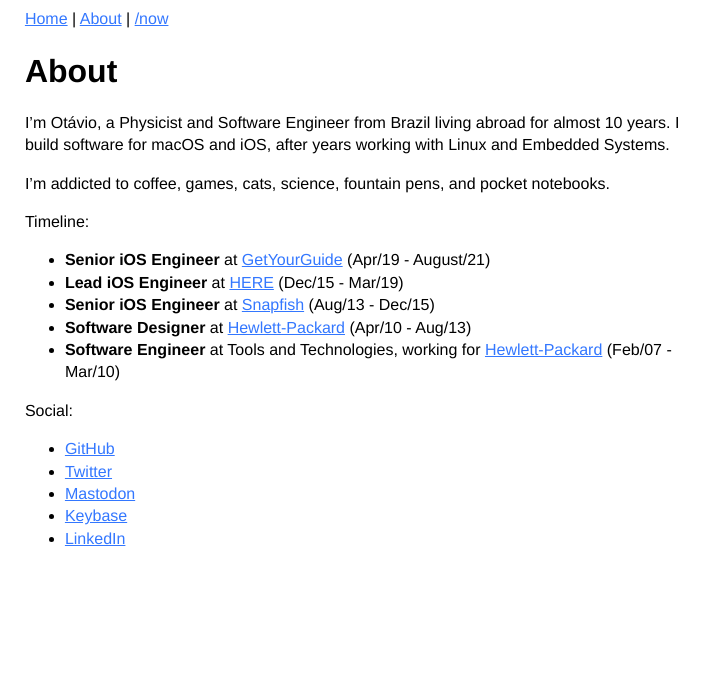
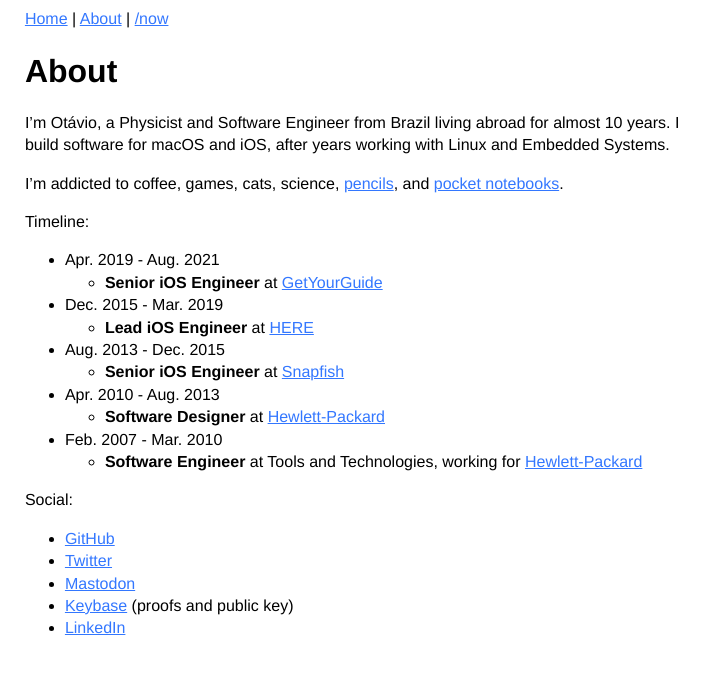
Before and after one commit to otaviocc/otaviocc.github.com, a Jekyll site: the page built from about.md, in a window 1280 px wide. Shown: the top 674 px of the page, without its empty margins (0-716 px from the left). Built offline with Jekyll 4.4.1, drawn with Linux system fonts in a browser that asks for light colours.

Commit message:
Update /about page

```diff
--- a/about.md
+++ b/about.md
@@ -6,20 +6,29 @@ permalink: /about/
 
 I'm Otávio, a Physicist and Software Engineer from Brazil living abroad for almost 10 years. I build software for macOS and iOS, after years working with Linux and Embedded Systems.
 
-I'm addicted to coffee, games, cats, science, fountain pens, and pocket notebooks.
+I'm addicted to coffee, games, cats, science, [pencils](https://blackwing602.com/), and [pocket notebooks](https://fieldnotesbrand.com/).
 
 Timeline:
 
-* **Senior iOS Engineer** at [GetYourGuide](https://getyourguide.com) (Apr/19 - August/21)
-* **Lead iOS Engineer** at [HERE](https://here.com) (Dec/15 - Mar/19)
-* **Senior iOS Engineer** at [Snapfish](https://snapfish.com) (Aug/13 - Dec/15)
-* **Software Designer** at [Hewlett-Packard](https://hp.com) (Apr/10 - Aug/13)
-* **Software Engineer** at Tools and Technologies, working for [Hewlett-Packard](https://hp.com) (Feb/07 - Mar/10)
+* Apr. 2019 - Aug. 2021
+    * **Senior iOS Engineer** at [GetYourGuide](https://getyourguide.com)
+
+* Dec. 2015 - Mar. 2019
+    * **Lead iOS Engineer** at [HERE](https://here.com)
+
+* Aug. 2013 - Dec. 2015
+    * **Senior iOS Engineer** at [Snapfish](https://snapfish.com)
+
+* Apr. 2010 - Aug. 2013
+    * **Software Designer** at [Hewlett-Packard](https://hp.com)
+
+* Feb. 2007 - Mar. 2010
+    * **Software Engineer** at Tools and Technologies, working for [Hewlett-Packard](https://hp.com)
 
 Social:
 
 * [GitHub](https://github.com/otaviocc)
 * [Twitter](https://twitter.com/otaviocc)
 * [Mastodon](Mastodon)
-* [Keybase](https://keybase.io/otaviocordeiro)
+* [Keybase](https://keybase.io/otaviocordeiro) (proofs and public key)
 * [LinkedIn](https://www.linkedin.com/in/otaviocc)
```
